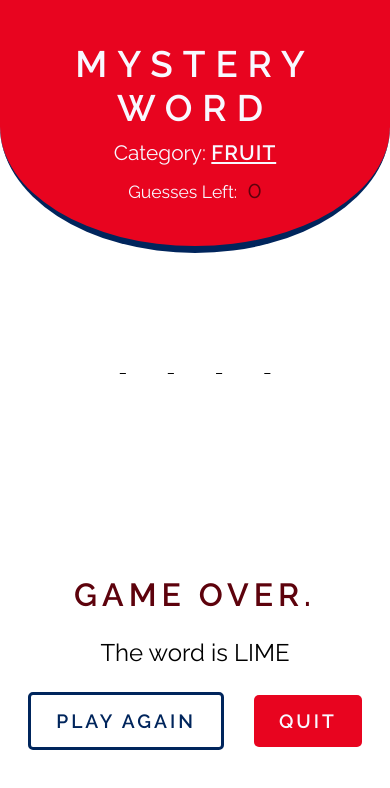
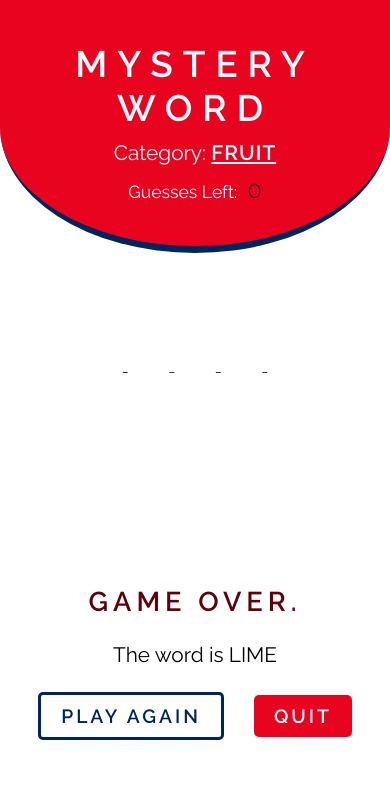
Before and after one commit to jxsanchez/fvhcc-activities, a React (Create React App) app: page /mysteryword in a window 390 px wide. Both pictures are taken after a click on the link "GIVE UP". Shown: the top 788 px of the page. Built offline with nearby package versions, Linux system fonts and the light colour scheme; what smooth-scroll would draw is missing.

Commit message:
fix button and mysteryword mobile styling

```diff
--- a/src/css/_button.scss
+++ b/src/css/_button.scss
@@ -12,6 +12,10 @@
   &:hover {
     background: $primaryBlue;
     cursor: pointer;
+  }
+
+  @include media("<=phone") {
+    padding: 10px 20px;
   }
 }
 
--- a/src/css/_mysteryword.scss
+++ b/src/css/_mysteryword.scss
@@ -1,4 +1,5 @@
 #mysteryword {
+  @include flexCenter(column);
   height: 100vh;
   padding: 0;
 
@@ -133,7 +134,7 @@
       height: 27%;
 
       .letter {
-        font-size: 1rem;
+        font-size: 0.8rem;
         margin: 0 20px;
       }
     }
@@ -143,11 +144,11 @@
 
       .results-title {
         @include uppercaseTitle(5px);
-        font-size: 2rem;
+        font-size: 1.7rem;
       }
 
       .results-message {
-        font-size: 1.5rem;
+        font-size: 1.3rem;
         margin: 25px 0;
       }
     }
--- a/src/css/style.css
+++ b/src/css/style.css
@@ -16,6 +16,12 @@
 .button:hover {
   background: #00255c;
   cursor: pointer;
+}
+
+@media (max-width: 425px) {
+  .button {
+    padding: 10px 20px;
+  }
 }
 
 .button-outline-red {
@@ -245,6 +251,19 @@
 }
 
 #mysteryword {
+  -webkit-box-align: center;
+      -ms-flex-align: center;
+          align-items: center;
+  display: -webkit-box;
+  display: -ms-flexbox;
+  display: flex;
+  -webkit-box-orient: vertical;
+  -webkit-box-direction: normal;
+      -ms-flex-direction: column;
+          flex-direction: column;
+  -webkit-box-pack: center;
+      -ms-flex-pack: center;
+          justify-content: center;
   height: 100vh;
   padding: 0;
 }
@@ -454,7 +473,7 @@
     height: 27%;
   }
   #mysteryword .mystery-word-container .letter {
-    font-size: 1rem;
+    font-size: 0.8rem;
     margin: 0 20px;
   }
   #mysteryword .results-area {
@@ -463,10 +482,10 @@
   #mysteryword .results-area .results-title {
     text-transform: uppercase;
     letter-spacing: 5px;
-    font-size: 2rem;
+    font-size: 1.7rem;
   }
   #mysteryword .results-area .results-message {
-    font-size: 1.5rem;
+    font-size: 1.3rem;
     margin: 25px 0;
   }
   #mysteryword .letter-area {
```
Also changed, not shown: 1 other file (tests, documents, lock files or other folders).
